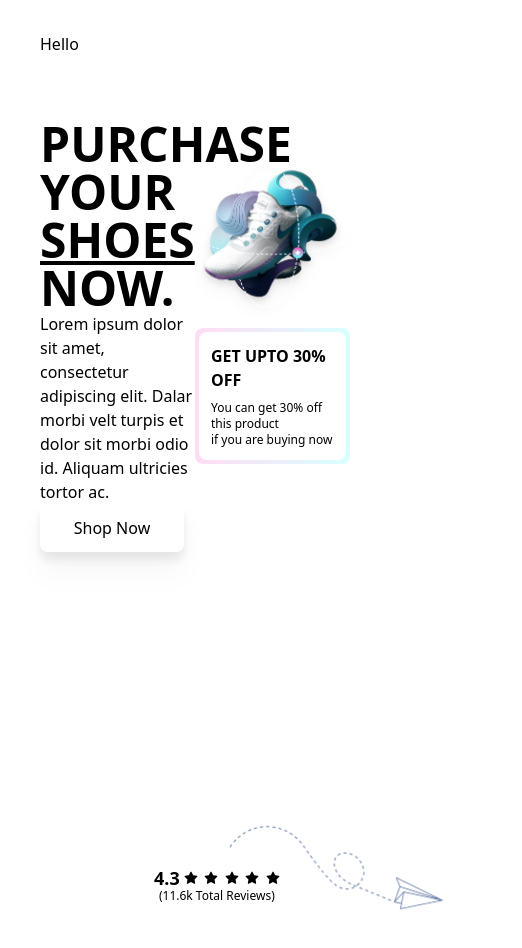
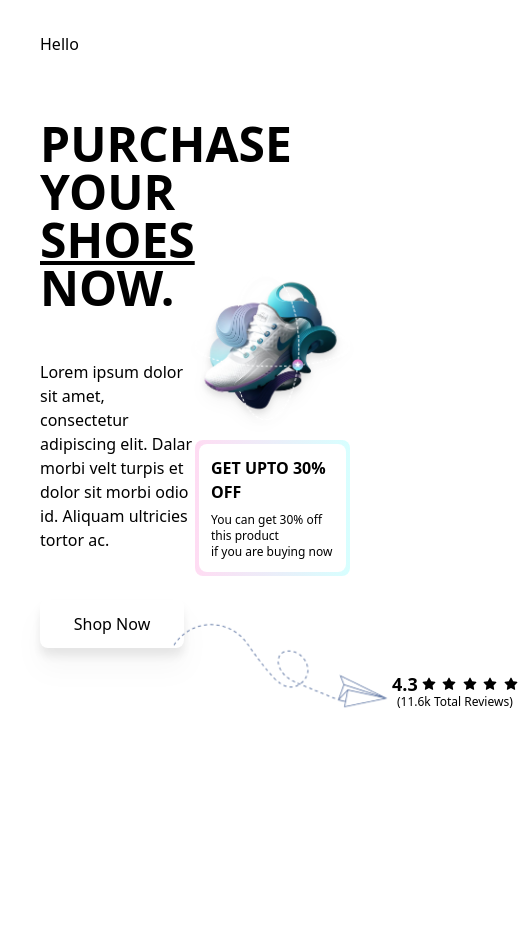
Before and after one commit to Kartik-agrawal123/Bizpush, a React (Create React App) app: page / in a window 390 px wide. Shown: the top 948 px of the page, 522 px wide, since content can reach past the window. After the commit the page ends 844 px from the top, so only its background shows below. Built offline with nearby package versions, Linux system fonts and the light colour scheme.

Commit message:
made arrow responsive

```diff
--- a/src/components/Hero.jsx
+++ b/src/components/Hero.jsx
@@ -3,25 +3,25 @@ import React from "react";
 const Hero = () => {
   return (
     <section id="herosection">
-      <div className="container flex flex-row items-center justify-between max-w-6xl mx-auto px-10 py-8 text-black  h-auto">
-        <div className=" w-2/4 h-96 flex flex-col justify-between">
+      <div className=" container flex flex-row items-center justify-between max-w-6xl mx-auto px-10 py-8 text-black h-fit">
+        <div className=" w-2/4 h-fit flex flex-col justify-between">
           <div className="text-5xl font-extrabold w-4/5">
             PURCHASE YOUR <u>SHOES</u> NOW.
           </div>
 
-          <div>
+          <div className="pt-12 pb-12">
             Lorem ipsum dolor sit amet, consectetur adipiscing elit. Dalar morbi
             velt turpis et dolor sit morbi odio id. Aliquam ultricies tortor ac.
           </div>
 
-          <div className="w-full h-24">
-            <div className="bg-white w-36 h-12 flex items-center justify-center rounded-lg drop-shadow-xl relative z-10">
+          <div className=" w-full h-32">
+            <div className="bg-white w-36 h-12 flex items-center justify-center absolute rounded-lg drop-shadow-xl z-10">
               Shop Now
             </div>
-            <div className="w-64 absolute z-20 -bottom-28 left-52">
+            <div className=" w-64 relative z-20 bottom-3 left-28">
               <img src="assests/arrow.png" alt="" srcset="" />
             </div>
-            <div className="w-fit h-fit flex flex-col justify-between items-center p-1 absolute -z-0 left-1/3 -bottom-16 ml-5">
+            <div className="w-fit h-fit flex flex-col justify-between items-center p-1 relative -z-0 bottom-24 left-80 ml-7">
               <div className="flex flex-row items-center h-5">
                 <div className="font-semibold text-lg h-fit">4.3</div>
                 <div className="flex flex-row w-24 justify-between ml-1 h-fit">
@@ -127,7 +127,7 @@ const Hero = () => {
           </div>
         </div>
 
-        <div className="flex flex-col justify-between w-2/4 h-auto">
+        <div className=" flex flex-col justify-between w-2/4 h-auto">
           <div className="drop-shadow-lg z-0 w-fit mb-5">
             <img src="assests/shoe1.png" alt="shoes image" srcset="" />
           </div>
```
